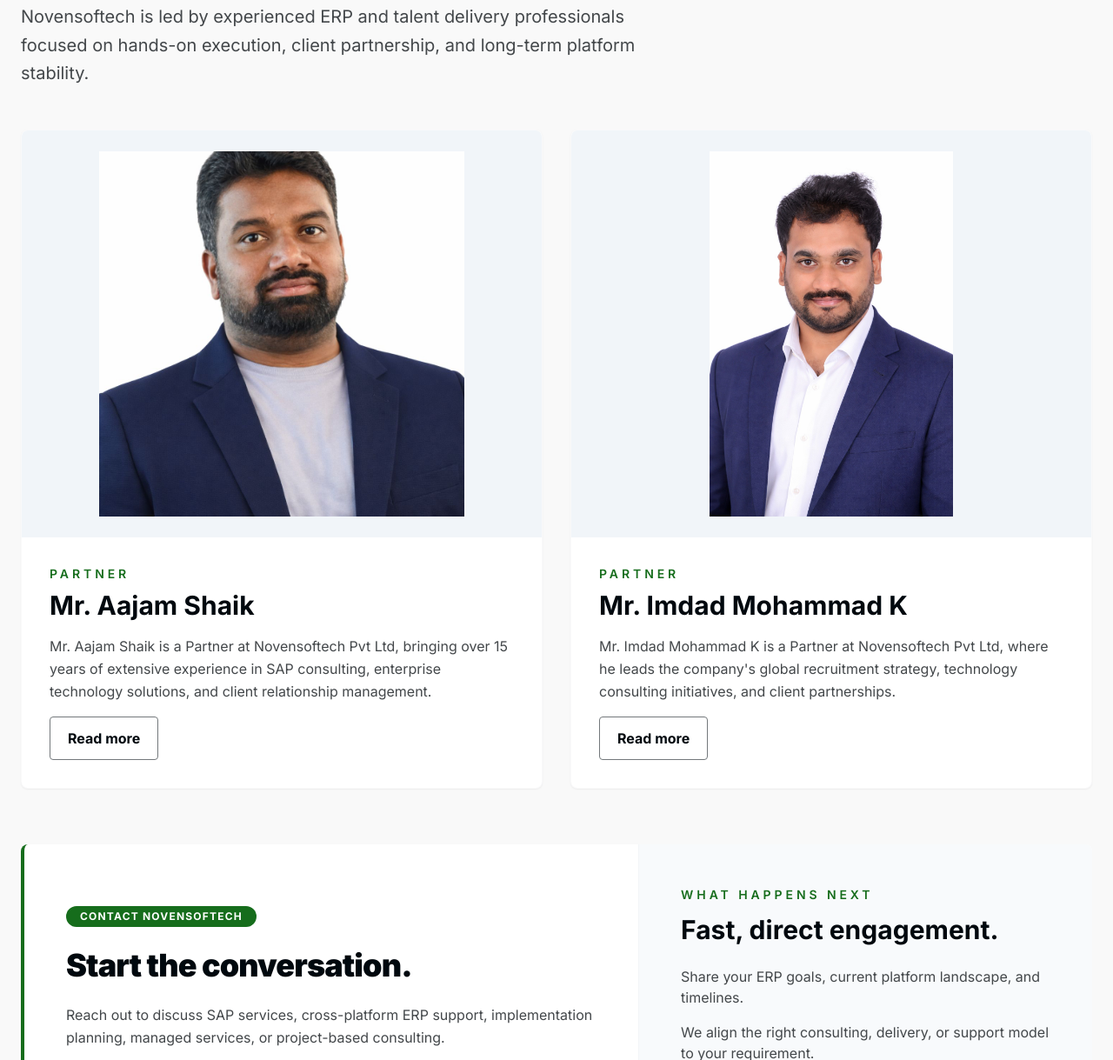
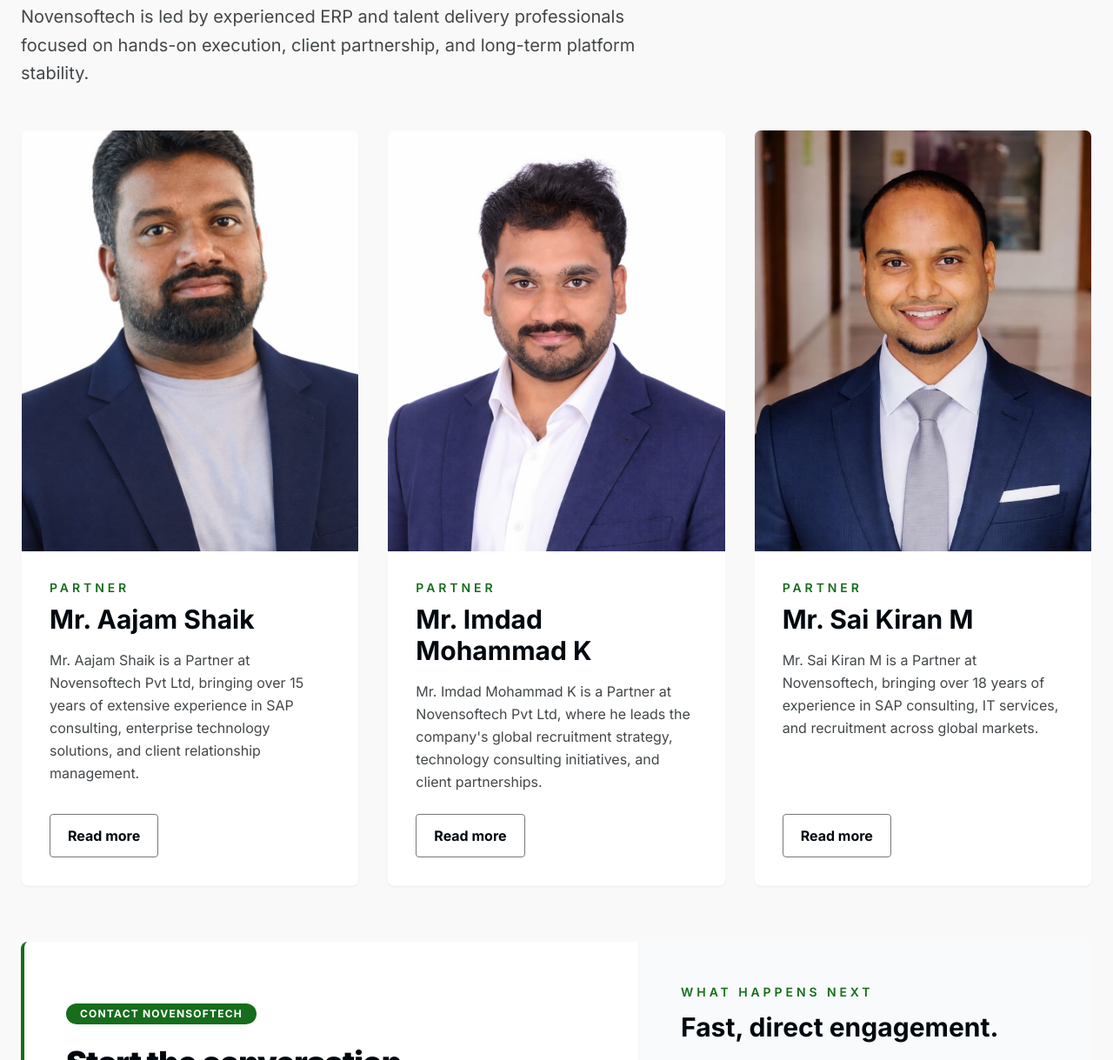
Before and after one commit to pointerstack87/novensoftech-website, a plain HTML site: page index.html in a window 1280 px wide. Shown: the part 4159-5378 px from the top of the page at 87% size. Drawn offline with nearby package versions, Linux system fonts and the light colour scheme.

Commit message:
partner details updated

```diff
--- a/index.html
+++ b/index.html
@@ -360,20 +360,20 @@
           Novensoftech is led by experienced ERP and talent delivery professionals focused on hands-on execution, client partnership, and long-term platform stability.
         </p>
       </div>
-      <div class="grid grid-cols-1 gap-8 lg:grid-cols-2">
-        <article class="overflow-hidden rounded-xl border border-outline-variant/10 bg-surface-container-lowest shadow-sm">
-          <div class="bg-slate-100 p-6">
-            <img alt="Portrait of Mr. Aajam Shaik" class="h-[420px] w-full object-contain object-top" src="./partners/MrAajamShaik-Partner.jpeg" />
+      <div class="grid grid-cols-1 gap-8 md:grid-cols-2 xl:grid-cols-3">
+        <article class="flex h-full flex-col overflow-hidden rounded-xl border border-outline-variant/10 bg-surface-container-lowest shadow-sm">
+          <div class="aspect-[4/5] overflow-hidden bg-slate-100">
+            <img alt="Portrait of Mr. Aajam Shaik" class="h-full w-full object-cover object-top" src="./partners/MrAajamShaik-Partner.jpeg" />
           </div>
-          <div class="space-y-4 p-8">
+          <div class="flex flex-1 flex-col p-8">
             <div>
               <p class="text-sm font-semibold uppercase tracking-[0.28em] text-secondary">Partner</p>
               <h3 class="mt-2 text-3xl font-bold text-primary">Mr. Aajam Shaik</h3>
             </div>
-            <p class="leading-relaxed text-on-surface-variant">
+            <p class="mt-4 leading-relaxed text-on-surface-variant">
               Mr. Aajam Shaik is a Partner at Novensoftech Pvt Ltd, bringing over 15 years of extensive experience in SAP consulting, enterprise technology solutions, and client relationship management.
             </p>
-            <details class="bio-details group">
+            <details class="bio-details group mt-auto pt-6">
               <summary class="inline-flex cursor-pointer items-center rounded-lg border border-outline px-5 py-3 font-bold text-primary transition-all hover:bg-surface-container-low">
                 <span class="group-open:hidden">Read more</span>
                 <span class="hidden group-open:inline">Read less</span>
@@ -401,19 +401,19 @@
             </details>
           </div>
         </article>
-        <article class="overflow-hidden rounded-xl border border-outline-variant/10 bg-surface-container-lowest shadow-sm">
-          <div class="bg-slate-100 p-6">
-            <img alt="Portrait of Mr. Imdad Mohammad K" class="h-[420px] w-full object-contain object-top" src="./partners/MrImdadMohammadK-Partner.jpeg" />
+        <article class="flex h-full flex-col overflow-hidden rounded-xl border border-outline-variant/10 bg-surface-container-lowest shadow-sm">
+          <div class="aspect-[4/5] overflow-hidden bg-slate-100">
+            <img alt="Portrait of Mr. Imdad Mohammad K" class="h-full w-full object-cover object-top" src="./partners/MrImdadMohammadK-Partner.jpeg" />
           </div>
-          <div class="space-y-4 p-8">
+          <div class="flex flex-1 flex-col p-8">
             <div>
               <p class="text-sm font-semibold uppercase tracking-[0.28em] text-secondary">Partner</p>
               <h3 class="mt-2 text-3xl font-bold text-primary">Mr. Imdad Mohammad K</h3>
             </div>
-            <p class="leading-relaxed text-on-surface-variant">
+            <p class="mt-4 leading-relaxed text-on-surface-variant">
               Mr. Imdad Mohammad K is a Partner at Novensoftech Pvt Ltd, where he leads the company's global recruitment strategy, technology consulting initiatives, and client partnerships.
             </p>
-            <details class="bio-details group">
+            <details class="bio-details group mt-auto pt-6">
               <summary class="inline-flex cursor-pointer items-center rounded-lg border border-outline px-5 py-3 font-bold text-primary transition-all hover:bg-surface-container-low">
                 <span class="group-open:hidden">Read more</span>
                 <span class="hidden group-open:inline">Read less</span>
@@ -433,6 +433,43 @@
                 </p>
                 <p class="leading-relaxed text-on-surface-variant">
                   Mr. Imdad is passionate about building innovative talent solutions that connect organizations with world-class technology professionals. His vision is to create a globally trusted recruitment and consulting firm that empowers businesses through technology and talent.
+                </p>
+              </div>
+            </details>
+          </div>
+        </article>
+        <article class="flex h-full flex-col overflow-hidden rounded-xl border border-outline-variant/10 bg-surface-container-lowest shadow-sm md:col-span-2 xl:col-span-1">
+          <div class="aspect-[4/5] overflow-hidden bg-slate-100">
+            <img alt="Portrait of Mr. Sai Kiran M" class="h-full w-full object-cover object-top" src="./partners/MrSaiKiranM-Partner.jpeg" />
+          </div>
+          <div class="flex flex-1 flex-col p-8">
+            <div>
+              <p class="text-sm font-semibold uppercase tracking-[0.28em] text-secondary">Partner</p>
+              <h3 class="mt-2 text-3xl font-bold text-primary">Mr. Sai Kiran M</h3>
+            </div>
+            <p class="mt-4 leading-relaxed text-on-surface-variant">
+              Mr. Sai Kiran M is a Partner at Novensoftech, bringing over 18 years of experience in SAP consulting, IT services, and recruitment across global markets.
+            </p>
+            <details class="bio-details group mt-auto pt-6">
+              <summary class="inline-flex cursor-pointer items-center rounded-lg border border-outline px-5 py-3 font-bold text-primary transition-all hover:bg-surface-container-low">
+                <span class="group-open:hidden">Read more</span>
+                <span class="hidden group-open:inline">Read less</span>
+              </summary>
+              <div class="mt-6 space-y-4">
+                <p class="leading-relaxed text-on-surface-variant">
+                  He has a strong track record of successfully executing complex SAP and IT initiatives across the United Kingdom, United States, Europe, and Asia, with international exposure spanning the Netherlands, Belgium, and Germany.
+                </p>
+                <p class="leading-relaxed text-on-surface-variant">
+                  He possesses deep expertise in SAP ECC and S/4HANA, with proven capabilities in delivering end-to-end implementations as well as managing large-scale support and transformation programs.
+                </p>
+                <p class="leading-relaxed text-on-surface-variant">
+                  His ability to combine consulting excellence with strategic recruitment helps organizations build the right talent ecosystem while ensuring successful project execution.
+                </p>
+                <p class="leading-relaxed text-on-surface-variant">
+                  Sai Kiran has delivered high-impact solutions across pharmaceuticals, FMCG, retail, and manufacturing, and is recognized for identifying business gaps and turning them into opportunities through automation, innovation, and scalable digital solutions.
+                </p>
+                <p class="leading-relaxed text-on-surface-variant">
+                  Under his leadership, Novensoftech continues to expand its global footprint with customer-centric IT consulting and recruitment solutions that drive sustained business value and operational excellence.
                 </p>
               </div>
             </details>
```
Also changed, not shown: partners/MrSaiKiranM-Partner.jpeg (added).
